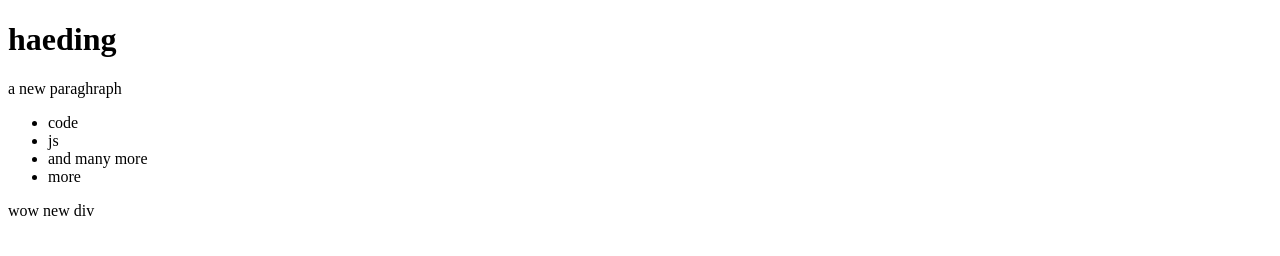
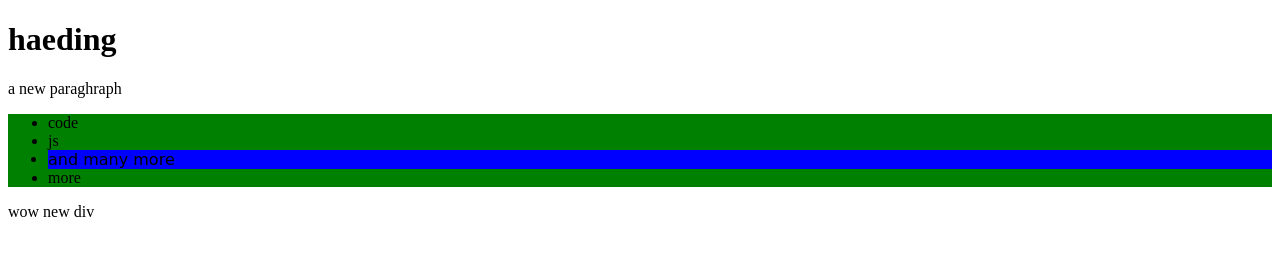
Before and after one commit to palpreeti23/0-100, a plain HTML site: page dom/createElement.html in a window 1280 px wide. Drawn offline with Linux system fonts and the light colour scheme.

Commit message:
style prop

```diff
--- a/dom/createElement.html
+++ b/dom/createElement.html
@@ -24,6 +24,8 @@
        const parent = document.getElementById('parentNode');
        const newLi = document.createElement('li')
        newLi.innerHTML = 'and many more';
+       newLi.style.fontFamily = 'cursive'
+       newLi.style.backgroundColor ='blue'
        parent.appendChild(newLi)
 
        //remove child
@@ -39,6 +41,8 @@
     //insert child
     parent.insertBefore(parent.lastElementChild, parent.children[2])
 
+    parent.style.backgroundColor = 'green'
+
     </script>
 </body>
 </html>
```
